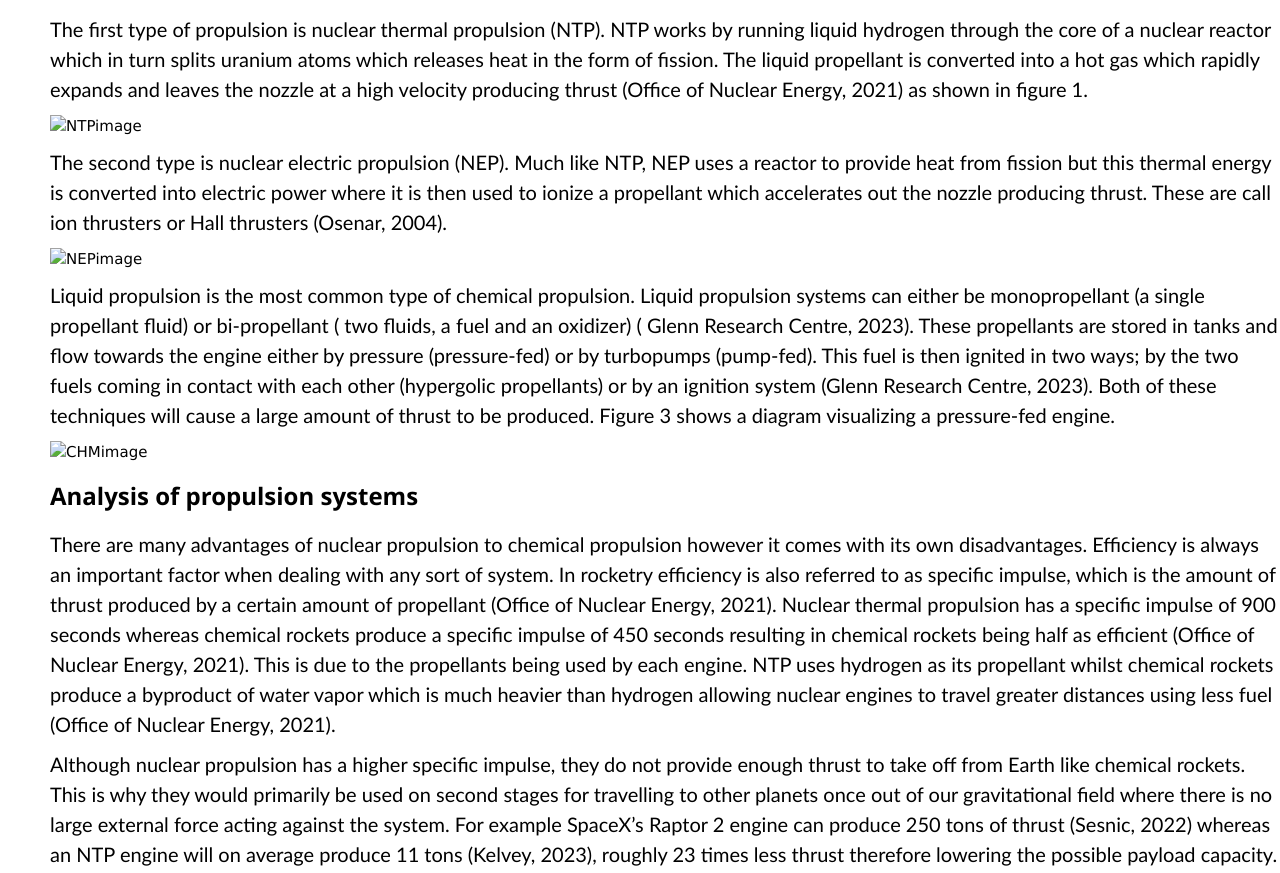
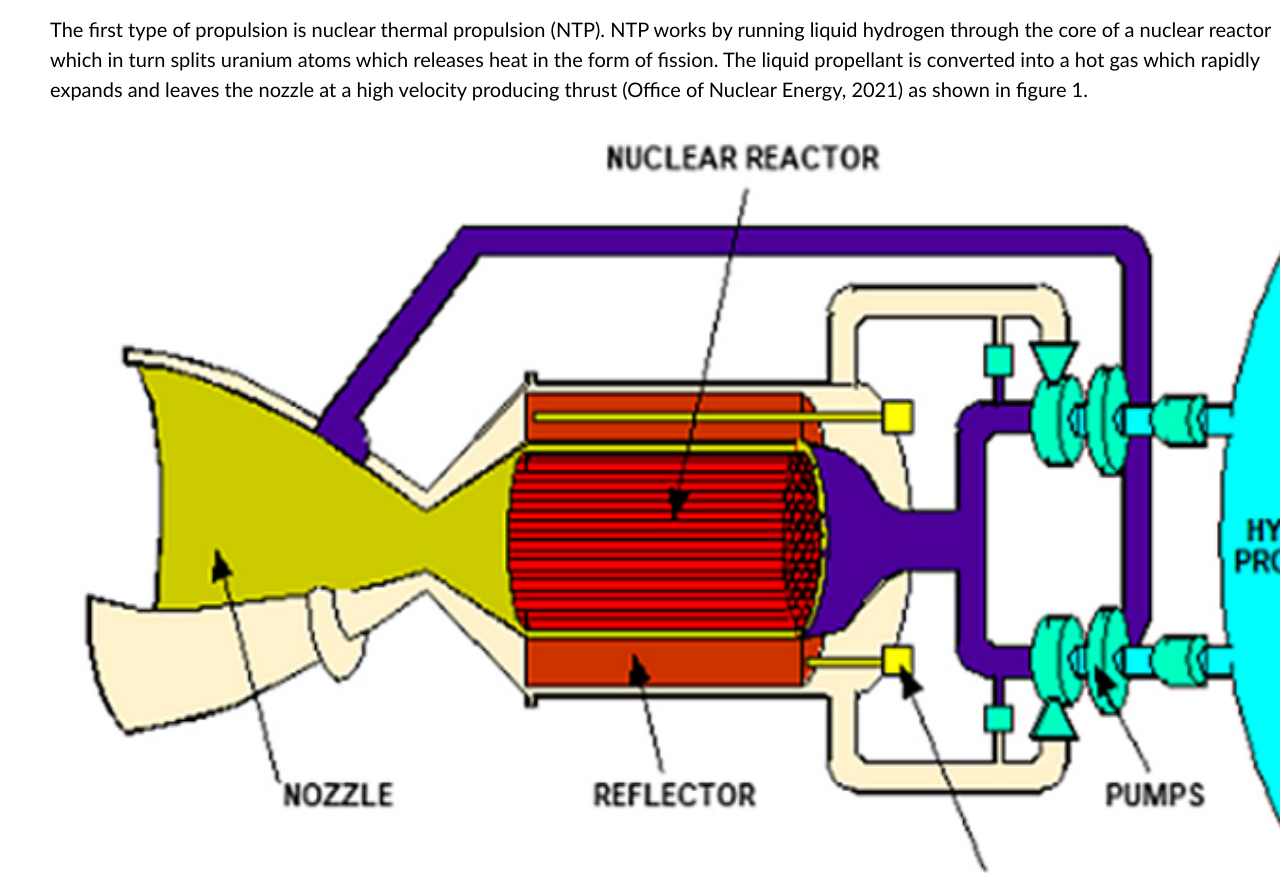
Before and after one commit to FEPSFY6864462/FEPSFY6864462, a plain HTML site: page index.html in a window 1280 px wide. Shown: the part 1427-2300 px from the top of the page. Drawn offline with nearby package versions, Linux system fonts and the light colour scheme; no server answers.

Commit message:
Update index.html

```diff
--- a/index.html
+++ b/index.html
@@ -98,11 +98,11 @@ p.ex1 {
   <p class="ex1">
 
     <h4 style="font-family:calibri;">The first type of propulsion is nuclear thermal propulsion (NTP). NTP works by running liquid hydrogen through the core of a nuclear reactor which in turn splits uranium atoms which releases heat in the form of fission. The liquid propellant is converted into a hot gas which rapidly expands and leaves the nozzle at a high velocity producing thrust (Office of Nuclear Energy, 2021) as shown in figure 1.</h4>
-    <img scr="NTPimage.png" alt="NTPimage" width="1400" height="900">
+    <img src="NTPimage.png" alt="NTPimage" width="1400" height="900">
     <h4 style="font-family:calibri;">The second type is nuclear electric propulsion (NEP). Much like NTP, NEP uses a reactor to provide heat from fission but this thermal energy is converted into electric power where it is then used to ionize a propellant which accelerates out the nozzle producing thrust. These are call ion thrusters or Hall thrusters (Osenar, 2004).</h4>
-    <img scr="NEPimage.png" alt="NEPimage" width="1400" height="900">
+    <img src="NEPimage.png" alt="NEPimage" width="1400" height="900">
     <h4 style="font-family:calibri;">Liquid propulsion is the most common type of chemical propulsion. Liquid propulsion systems can either be monopropellant (a single propellant fluid) or bi-propellant ( two fluids, a fuel and an oxidizer) ( Glenn Research Centre, 2023). These propellants are stored in tanks and flow towards the engine either by pressure (pressure-fed) or by turbopumps  (pump-fed). This fuel is then ignited in two ways; by the two fuels coming in contact with each other (hypergolic propellants) or by an ignition system (Glenn Research Centre, 2023). Both of these techniques will cause a large amount of thrust to be produced. Figure 3 shows a diagram visualizing a pressure-fed engine.</h4>
-    <img scr="CHMimage.png" alt="CHMimage" width="1400" height="900">
+    <img src="CHMimage.png" alt="CHMimage" width="1400" height="900">
   </p>
 
 
```
